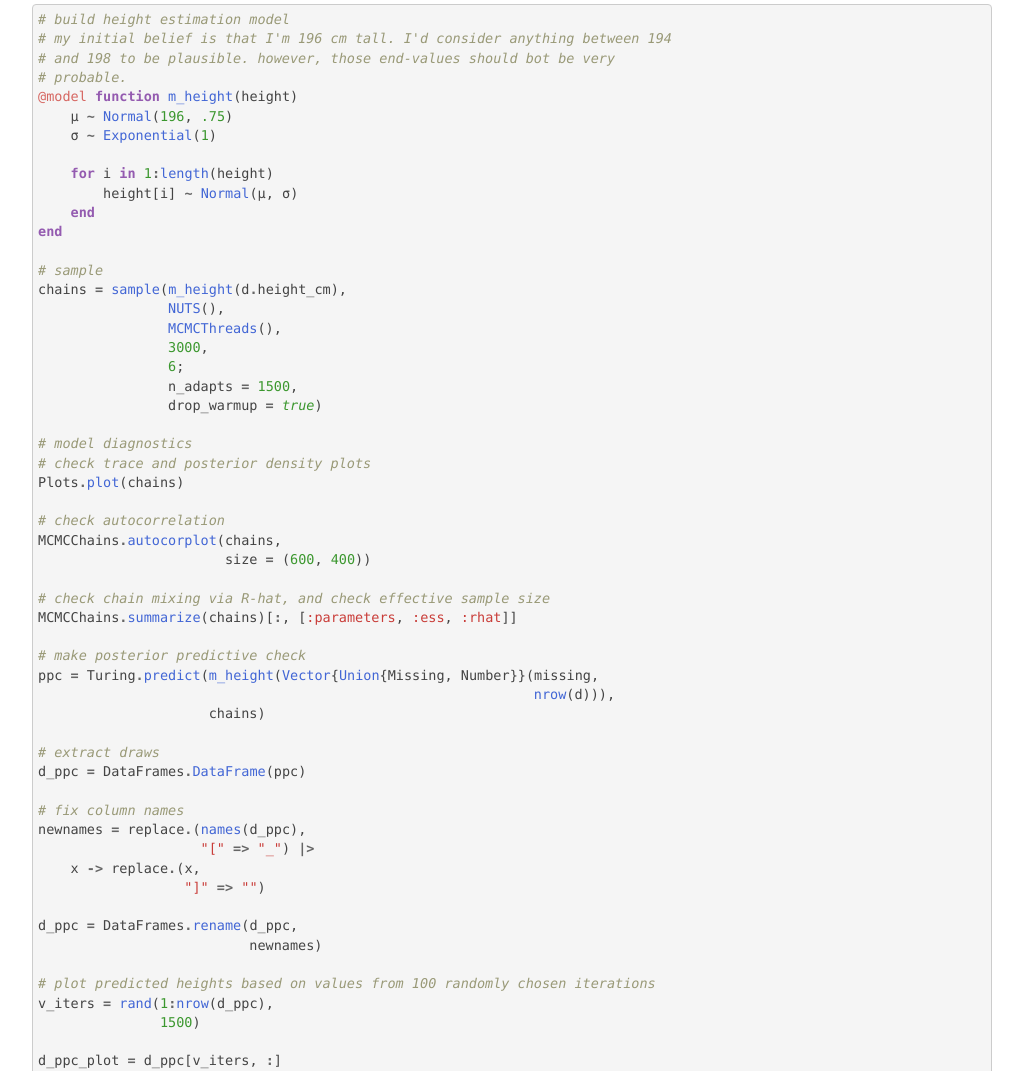
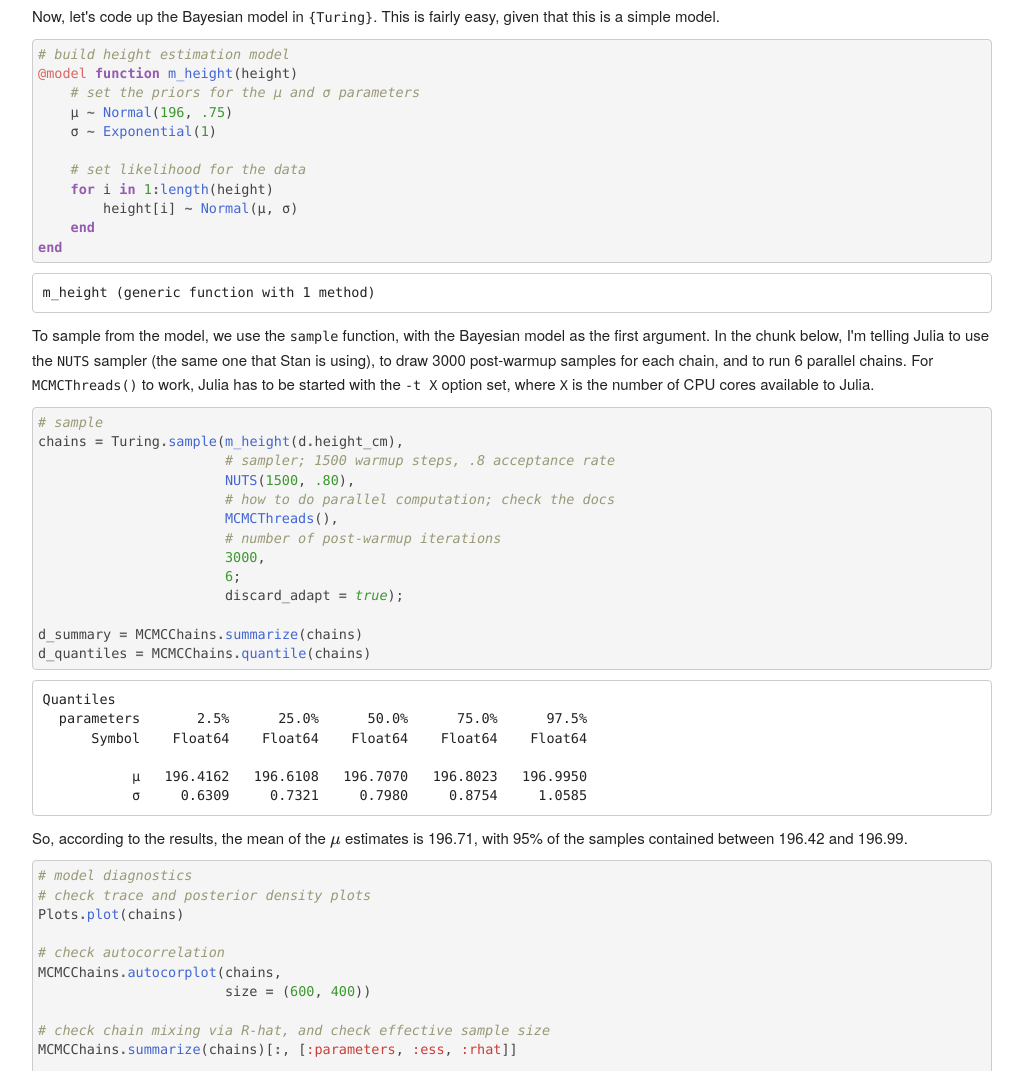
Before and after one commit to vdeni/how-tall, a plain HTML site: page docs/index.html in a window 1280 px wide. Shown: the part 6145-7216 px from the top of the page, without its empty margins (128-1151 px from the left). Drawn offline with nearby package versions, Linux system fonts and the light colour scheme; some packages are replaced by stand-ins of ours.

Commit message:
begin summarizing posterior

```diff
--- a/docs/index.html
+++ b/docs/index.html
@@ -864,32 +864,64 @@ div.title {text-align: center;}
 <h2>Bayesian estimation</h2>
 <p>After this cursory glance at the data, I&#39;m turning to Bayesian modelling in order to estimate my height. I&#39;ve decided to model the data as coming from a normal distribution with parameters <span class="math">$\mu$</span> and <span class="math">$\sigma$</span>. I&#39;ve also assumed that the <span class="math">$\mu$</span> parameter comes from a <span class="math">$Normal(196, .75)$</span> distribution. I&#39;ve chosen this distribution because I think it adequately captures my prior belief about my height – I believe that I&#39;m 196 cm tall, but leave &#40;a little&#41; space for values above and below; the .1, .5 and .9 quantiles of this distribution are &#91;195.039, 196.0, 196.961&#93;.</p>
 <p>I&#39;ve chosen an <span class="math">$Exponential(1)$</span> distribution as the prior for the standard deviation of the data distribution; this exponential distribution&#39;s .1, .5 and .9 quantiles are &#91;0.105, 0.693, 2.303&#93;. I think this adequately represents my belief that the variation of the height measurements should not be too high. Note that these priors were chosen before plotting the data, but during data collection.</p>
+<p>Now, let&#39;s code up the Bayesian model in <code>&#123;Turing&#125;</code>. This is fairly easy, given that this is a simple model.</p>
 
 
 <pre class='hljl'>
 <span class='hljl-cs'># build height estimation model</span><span class='hljl-t'>
-</span><span class='hljl-cs'># my initial belief is that I&#39;m 196 cm tall. I&#39;d consider anything between 194</span><span class='hljl-t'>
-</span><span class='hljl-cs'># and 198 to be plausible. however, those end-values should bot be very</span><span class='hljl-t'>
-</span><span class='hljl-cs'># probable.</span><span class='hljl-t'>
 </span><span class='hljl-nd'>@model</span><span class='hljl-t'> </span><span class='hljl-k'>function</span><span class='hljl-t'> </span><span class='hljl-nf'>m_height</span><span class='hljl-p'>(</span><span class='hljl-n'>height</span><span class='hljl-p'>)</span><span class='hljl-t'>
+    </span><span class='hljl-cs'># set the priors for the μ and σ parameters</span><span class='hljl-t'>
     </span><span class='hljl-n'>μ</span><span class='hljl-t'> </span><span class='hljl-oB'>~</span><span class='hljl-t'> </span><span class='hljl-nf'>Normal</span><span class='hljl-p'>(</span><span class='hljl-ni'>196</span><span class='hljl-p'>,</span><span class='hljl-t'> </span><span class='hljl-nfB'>.75</span><span class='hljl-p'>)</span><span class='hljl-t'>
     </span><span class='hljl-n'>σ</span><span class='hljl-t'> </span><span class='hljl-oB'>~</span><span class='hljl-t'> </span><span class='hljl-nf'>Exponential</span><span class='hljl-p'>(</span><span class='hljl-ni'>1</span><span class='hljl-p'>)</span><span class='hljl-t'>
 
+    </span><span class='hljl-cs'># set likelihood for the data</span><span class='hljl-t'>
     </span><span class='hljl-k'>for</span><span class='hljl-t'> </span><span class='hljl-n'>i</span><span class='hljl-t'> </span><span class='hljl-kp'>in</span><span class='hljl-t'> </span><span class='hljl-ni'>1</span><span class='hljl-oB'>:</span><span class='hljl-nf'>length</span><span class='hljl-p'>(</span><span class='hljl-n'>height</span><span class='hljl-p'>)</span><span class='hljl-t'>
         </span><span class='hljl-n'>height</span><span class='hljl-p'>[</span><span class='hljl-n'>i</span><span class='hljl-p'>]</span><span class='hljl-t'> </span><span class='hljl-oB'>~</span><span class='hljl-t'> </span><span class='hljl-nf'>Normal</span><span class='hljl-p'>(</span><span class='hljl-n'>μ</span><span class='hljl-p'>,</span><span class='hljl-t'> </span><span class='hljl-n'>σ</span><span class='hljl-p'>)</span><span class='hljl-t'>
     </span><span class='hljl-k'>end</span><span class='hljl-t'>
-</span><span class='hljl-k'>end</span><span class='hljl-t'>
+</span><span class='hljl-k'>end</span>
+</pre>
 
-</span><span class='hljl-cs'># sample</span><span class='hljl-t'>
-</span><span class='hljl-n'>chains</span><span class='hljl-t'> </span><span class='hljl-oB'>=</span><span class='hljl-t'> </span><span class='hljl-nf'>sample</span><span class='hljl-p'>(</span><span class='hljl-nf'>m_height</span><span class='hljl-p'>(</span><span class='hljl-n'>d</span><span class='hljl-oB'>.</span><span class='hljl-n'>height_cm</span><span class='hljl-p'>),</span><span class='hljl-t'>
-                </span><span class='hljl-nf'>NUTS</span><span class='hljl-p'>(),</span><span class='hljl-t'>
-                </span><span class='hljl-nf'>MCMCThreads</span><span class='hljl-p'>(),</span><span class='hljl-t'>
-                </span><span class='hljl-ni'>3000</span><span class='hljl-p'>,</span><span class='hljl-t'>
-                </span><span class='hljl-ni'>6</span><span class='hljl-p'>;</span><span class='hljl-t'>
-                </span><span class='hljl-n'>n_adapts</span><span class='hljl-t'> </span><span class='hljl-oB'>=</span><span class='hljl-t'> </span><span class='hljl-ni'>1500</span><span class='hljl-p'>,</span><span class='hljl-t'>
-                </span><span class='hljl-n'>drop_warmup</span><span class='hljl-t'> </span><span class='hljl-oB'>=</span><span class='hljl-t'> </span><span class='hljl-kc'>true</span><span class='hljl-p'>)</span><span class='hljl-t'>
 
-</span><span class='hljl-cs'># model diagnostics</span><span class='hljl-t'>
+<pre class="output">
+m_height &#40;generic function with 1 method&#41;
+</pre>
+
+
+<p>To sample from the model, we use the <code>sample</code> function, with the Bayesian model as the first argument. In the chunk below, I&#39;m telling Julia to use the <code>NUTS</code> sampler &#40;the same one that Stan is using&#41;, to draw 3000 post-warmup samples for each chain, and to run 6 parallel chains. For <code>MCMCThreads&#40;&#41;</code> to work, Julia has to be started with the <code>-t X</code> option set, where <code>X</code> is the number of CPU cores available to Julia.</p>
+
+
+<pre class='hljl'>
+<span class='hljl-cs'># sample</span><span class='hljl-t'>
+</span><span class='hljl-n'>chains</span><span class='hljl-t'> </span><span class='hljl-oB'>=</span><span class='hljl-t'> </span><span class='hljl-n'>Turing</span><span class='hljl-oB'>.</span><span class='hljl-nf'>sample</span><span class='hljl-p'>(</span><span class='hljl-nf'>m_height</span><span class='hljl-p'>(</span><span class='hljl-n'>d</span><span class='hljl-oB'>.</span><span class='hljl-n'>height_cm</span><span class='hljl-p'>),</span><span class='hljl-t'>
+                       </span><span class='hljl-cs'># sampler; 1500 warmup steps, .8 acceptance rate</span><span class='hljl-t'>
+                       </span><span class='hljl-nf'>NUTS</span><span class='hljl-p'>(</span><span class='hljl-ni'>1500</span><span class='hljl-p'>,</span><span class='hljl-t'> </span><span class='hljl-nfB'>.80</span><span class='hljl-p'>),</span><span class='hljl-t'>
+                       </span><span class='hljl-cs'># how to do parallel computation; check the docs</span><span class='hljl-t'>
+                       </span><span class='hljl-nf'>MCMCThreads</span><span class='hljl-p'>(),</span><span class='hljl-t'>
+                       </span><span class='hljl-cs'># number of post-warmup iterations</span><span class='hljl-t'>
+                       </span><span class='hljl-ni'>3000</span><span class='hljl-p'>,</span><span class='hljl-t'>
+                       </span><span class='hljl-ni'>6</span><span class='hljl-p'>;</span><span class='hljl-t'>
+                       </span><span class='hljl-n'>discard_adapt</span><span class='hljl-t'> </span><span class='hljl-oB'>=</span><span class='hljl-t'> </span><span class='hljl-kc'>true</span><span class='hljl-p'>);</span><span class='hljl-t'>
+
+</span><span class='hljl-n'>d_summary</span><span class='hljl-t'> </span><span class='hljl-oB'>=</span><span class='hljl-t'> </span><span class='hljl-n'>MCMCChains</span><span class='hljl-oB'>.</span><span class='hljl-nf'>summarize</span><span class='hljl-p'>(</span><span class='hljl-n'>chains</span><span class='hljl-p'>)</span><span class='hljl-t'>
+</span><span class='hljl-n'>d_quantiles</span><span class='hljl-t'> </span><span class='hljl-oB'>=</span><span class='hljl-t'> </span><span class='hljl-n'>MCMCChains</span><span class='hljl-oB'>.</span><span class='hljl-nf'>quantile</span><span class='hljl-p'>(</span><span class='hljl-n'>chains</span><span class='hljl-p'>)</span>
+</pre>
+
+
+<pre class="output">
+Quantiles
+  parameters       2.5&#37;      25.0&#37;      50.0&#37;      75.0&#37;      97.5&#37;
+      Symbol    Float64    Float64    Float64    Float64    Float64
+
+           μ   196.4162   196.6108   196.7070   196.8023   196.9950
+           σ     0.6309     0.7321     0.7980     0.8754     1.0585
+</pre>
+
+
+<p>So, according to the results, the mean of the <span class="math">$\mu$</span> estimates is 196.71, with 95&#37; of the samples contained between 196.42 and 196.99.</p>
+
+
+<pre class='hljl'>
+<span class='hljl-cs'># model diagnostics</span><span class='hljl-t'>
 </span><span class='hljl-cs'># check trace and posterior density plots</span><span class='hljl-t'>
 </span><span class='hljl-n'>Plots</span><span class='hljl-oB'>.</span><span class='hljl-nf'>plot</span><span class='hljl-p'>(</span><span class='hljl-n'>chains</span><span class='hljl-p'>)</span><span class='hljl-t'>
 
```
Also changed, not shown: 2 other files.
